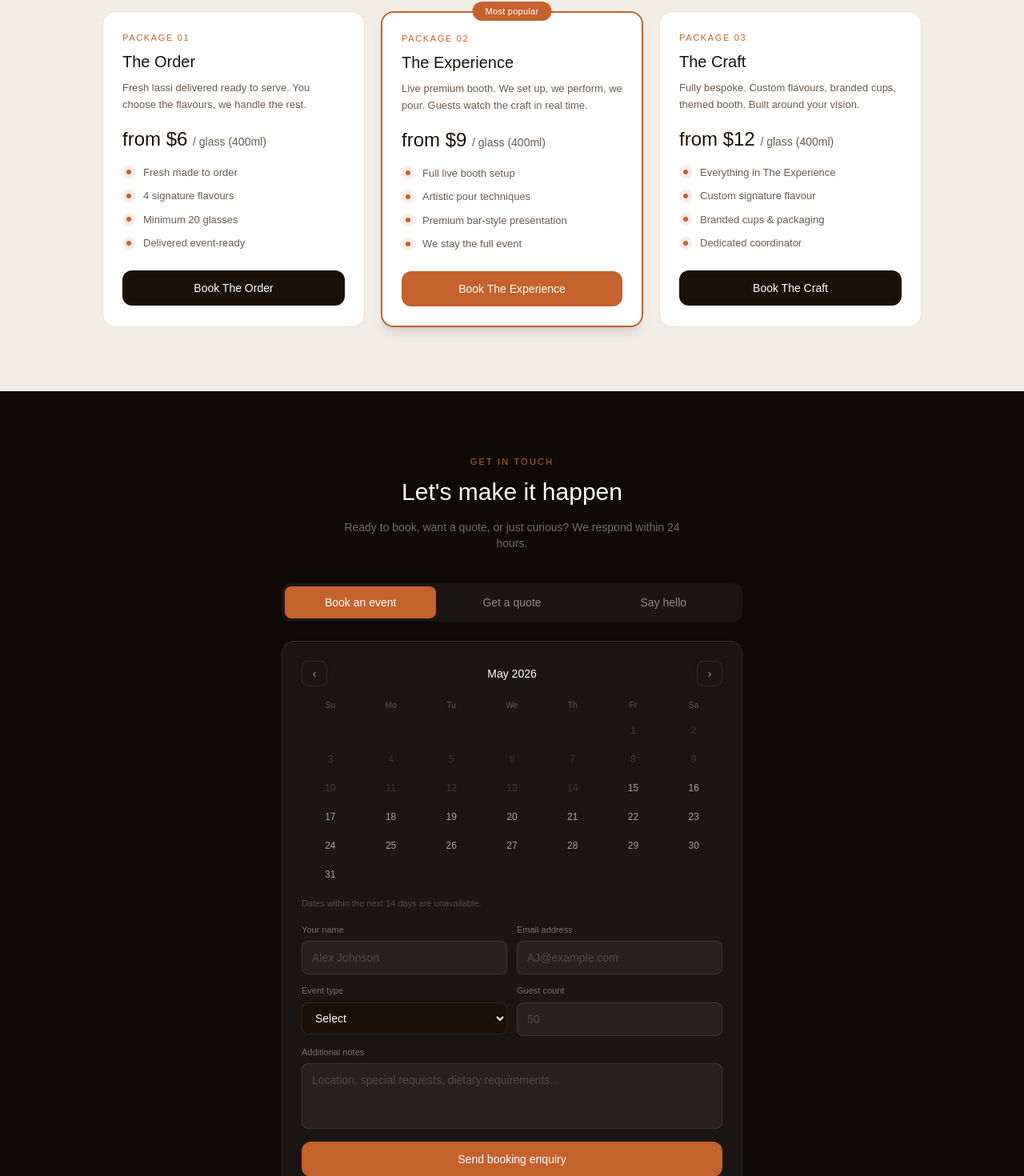
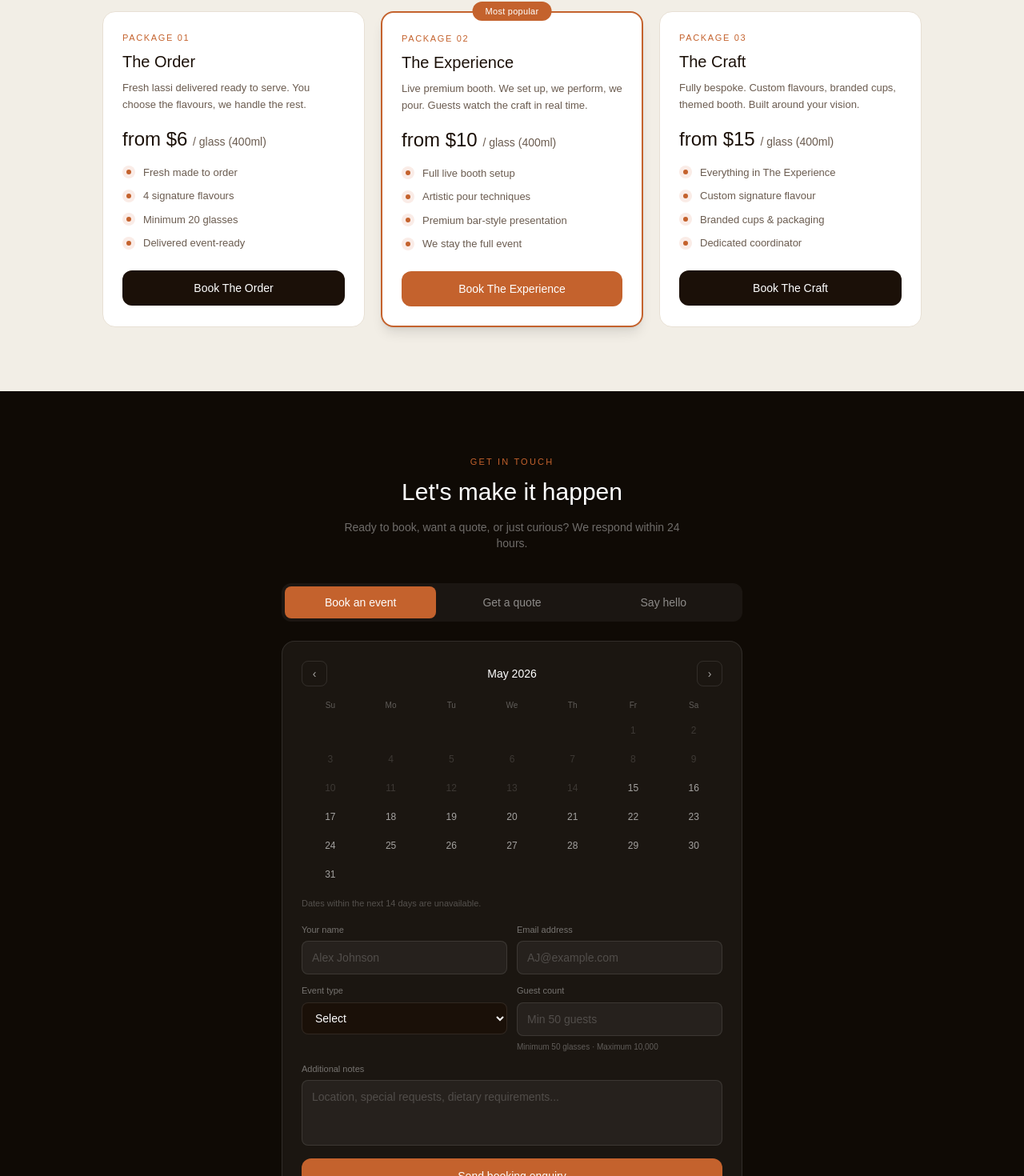
Before and after one commit to bunnyhitesh-code/lassiaura, a Next.js app: page / in a window 1280 px wide. Shown: the part 2442-3912 px from the top of the page at 80% size. Built offline with nearby package versions, Linux system fonts and the light colour scheme.

Commit message:
update pricing and guest count limits

```diff
--- a/app/how-it-works/page.tsx
+++ b/app/how-it-works/page.tsx
@@ -10,13 +10,13 @@ const pkgData = [
     featured: false,
   },
   {
-    num: "02", name: "The Experience", price: "from $9", unit: "/ glass (400ml)",
+    num: "02", name: "The Experience", price: "from $10", unit: "/ glass (400ml)",
     desc: "A live premium booth. We set up, we perform, we pour. Your guests watch the craft happen in real time.",
     features: ["Live booth setup","Artistic pour techniques on display","Premium bar-style presentation","We stay for the full event","All flavours + seasonal specials"],
     featured: true,
   },
   {
-    num: "03", name: "The Craft", price: "from $12", unit: "/ glass (400ml)",
+    num: "03", name: "The Craft", price: "from $15", unit: "/ glass (400ml)",
     desc: "Fully bespoke. Custom flavours, branded cups, themed booth. Built entirely around your vision.",
     features: ["Everything in The Experience","Custom signature flavour creation","Branded cups & packaging","Themed booth design","Dedicated event coordinator"],
     featured: false,
--- a/app/page.tsx
+++ b/app/page.tsx
@@ -167,7 +167,7 @@ const slides = [
   {
     id: "booth",
     label: "The Experience",
-    price: "from $9",
+    price: "from $10",
     title: "A live premium booth",
     sub: "We set up, we perform. Your guests watch the art happen in real time.",
     tag: "Live booth · Full event",
@@ -175,7 +175,7 @@ const slides = [
   {
     id: "crowd",
     label: "The Craft",
-    price: "from $12",
+    price: "from $15",
     title: "Built around your vision",
     sub: "Custom flavours, branded setup, dedicated coordinator. Fully bespoke.",
     tag: "Bespoke · Your brand",
@@ -392,12 +392,12 @@ const pkgData = [
     features: ["Fresh made to order","4 signature flavours","Minimum 20 glasses","Delivered event-ready"],
   },
   {
-    num: "02", name: "The Experience", price: "from $9", unit: "/ glass (400ml)", featured: true,
+    num: "02", name: "The Experience", price: "from $10", unit: "/ glass (400ml)", featured: true,
     desc: "Live premium booth. We set up, we perform, we pour. Guests watch the craft in real time.",
     features: ["Full live booth setup","Artistic pour techniques","Premium bar-style presentation","We stay the full event"],
   },
   {
-    num: "03", name: "The Craft", price: "from $12", unit: "/ glass (400ml)", featured: false,
+    num: "03", name: "The Craft", price: "from $15", unit: "/ glass (400ml)", featured: false,
     desc: "Fully bespoke. Custom flavours, branded cups, themed booth. Built around your vision.",
     features: ["Everything in The Experience","Custom signature flavour","Branded cups & packaging","Dedicated coordinator"],
   },
@@ -580,8 +580,9 @@ function Engagement() {
                   </div>
                   <div className="flex flex-col gap-1.5">
                     <label className="text-[11px] text-white/40">Guest count</label>
-                    <input type="number" className="text-sm px-3 py-2.5 border border-white/10 rounded-lg bg-white/5 text-white placeholder-white/20 focus:border-[#C4622D] outline-none transition-colors"
-                      placeholder="50" value={form.guests} onChange={e => setForm({...form, guests: e.target.value})} />
+                    <input type="number" min={50} max={10000} className="text-sm px-3 py-2.5 border border-white/10 rounded-lg bg-white/5 text-white placeholder-white/20 focus:border-[#C4622D] outline-none transition-colors"
+                      placeholder="Min 50 guests" value={form.guests} onChange={e => setForm({...form, guests: e.target.value})} />
+                    <span className="text-[10px] text-white/30">Minimum 50 glasses · Maximum 10,000</span>
                   </div>
                 </div>
               )}
@@ -736,7 +737,8 @@ function Modal({ initial, onClose }: { initial: string; onClose: () => void }) {
               <option value="">Select</option><option>Wedding</option><option>Corporate event</option><option>House party</option><option>Cultural gathering</option><option>Other</option>
             </select></div>
           <div className="flex flex-col gap-1"><label className="text-[11px] text-[#6B5C50]">Guests</label>
-            <input type="number" className="text-sm px-3 py-2 border border-[#E8E0D4] rounded-lg bg-white text-[#1B1008]" placeholder="50" value={form.guests} onChange={e => setForm({...form, guests: e.target.value})} /></div>
+            <input type="number" min={50} max={10000} className="text-sm px-3 py-2 border border-[#E8E0D4] rounded-lg bg-white text-[#1B1008]" placeholder="Min 50 guests" value={form.guests} onChange={e => setForm({...form, guests: e.target.value})} />
+            <span className="text-[10px] text-[#6B5C50]">Minimum 50 glasses · Maximum 10,000</span></div>
         </div>
         <div className="flex flex-col gap-1 mb-4"><label className="text-[11px] text-[#6B5C50]">Notes</label>
           <textarea className="text-sm px-3 py-2 border border-[#E8E0D4] rounded-lg bg-white text-[#1B1008] resize-none" rows={2}
```
